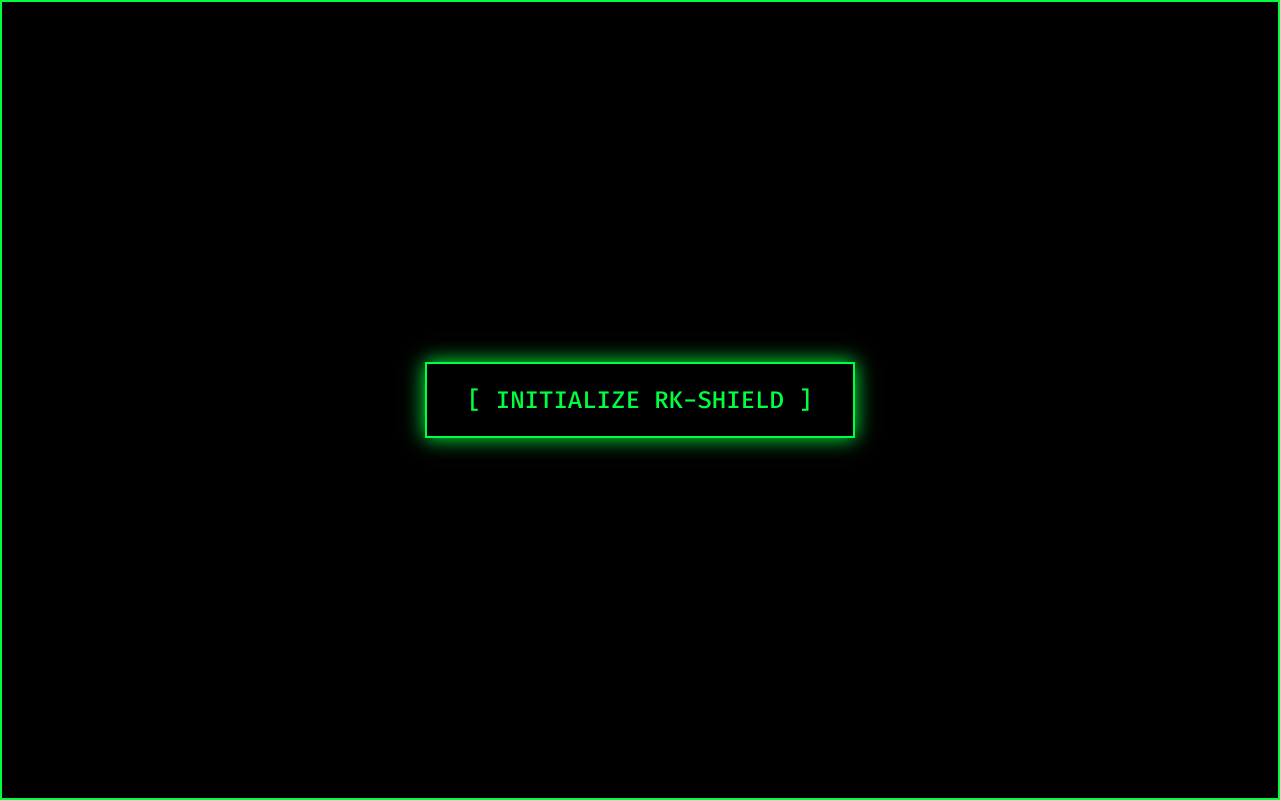
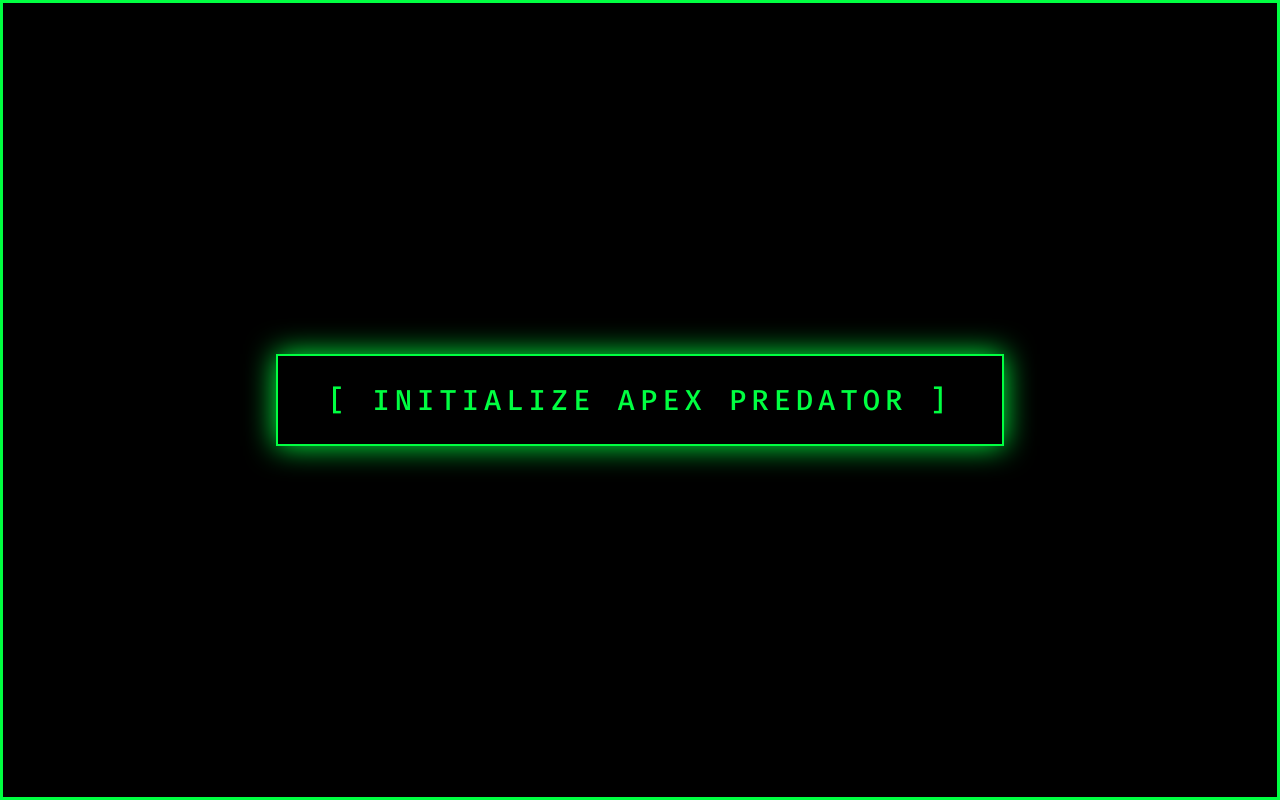
Before and after one commit to kumedofficial407-blip/rk-shield, a plain HTML site: page index.html in a window 1280 px wide. Shown: the top 800 px of the page. Drawn offline with Linux system fonts and the light colour scheme; no server answers.

Commit message:
Update index.html for APEX PREDATOR v12.0

```diff
--- a/index.html
+++ b/index.html
@@ -1,107 +1,125 @@
-<l!DOCTYPE html>
+<!DOCTYPE html>
 <html lang="bn">
 <head>
     <meta charset="UTF-8">
     <meta name="viewport" content="width=device-width, initial-scale=1.0">
-    <title>RK-SHIELD | GOD MODE v11.0</title>
+    <title>RK-SHIELD | APEX PREDATOR v12.0</title>
     <style>
         @import url('https://fonts.googleapis.com/css2?family=Fira+Code:wght@300;500;700&display=swap');
-        :root { --neon: #00ff41; --bg: #000; --danger: #ff003c; --gold: #ffd700; --blue: #00d4ff; }
+        :root { --neon-green: #00ff41; --danger-red: #ff003c; --bg-black: #000; --panel-bg: rgba(10, 10, 10, 0.95); --electric-blue: #00d4ff; }
         * { margin: 0; padding: 0; box-sizing: border-box; cursor: crosshair; }
-        body { background: var(--bg); color: white; font-family: 'Fira Code', monospace; overflow-x: hidden; }
-        canvas { position: fixed; top: 0; left: 0; z-index: -1; opacity: 0.15; }
+        body { background: var(--bg-black); color: white; font-family: 'Fira Code', monospace; overflow-x: hidden; }
+        canvas { position: fixed; top: 0; left: 0; z-index: -1; opacity: 0.12; }
 
-        /* এন্ট্রি স্ক্রিন */
-        #auth-overlay { position: fixed; top: 0; left: 0; width: 100%; height: 100%; background: #000; z-index: 9999; display: flex; align-items: center; justify-content: center; border: 2px solid var(--neon); }
-        .auth-btn { padding: 20px 40px; border: 2px solid var(--neon); color: var(--neon); font-size: 1.5rem; background: transparent; font-family: 'Fira Code'; box-shadow: 0 0 20px var(--neon); animation: pulse 1s infinite; cursor: pointer; }
+        /* সিস্টেম অথেন্টিকেশন স্ক্রিন */
+        #auth-overlay { position: fixed; top: 0; left: 0; width: 100%; height: 100%; background: #000; z-index: 9999; display: flex; align-items: center; justify-content: center; text-align: center; border: 3px solid var(--neon-green); box-sizing: border-box; }
+        .auth-btn { padding: 25px 50px; border: 2px solid var(--neon-green); color: var(--neon-green); font-size: 1.8rem; background: transparent; font-family: 'Fira Code'; box-shadow: 0 0 30px var(--neon-green); animation: pulse 1s infinite; cursor: pointer; text-transform: uppercase; letter-spacing: 5px; }
 
-        header { padding: 30px; text-align: center; border-bottom: 2px solid var(--neon); background: rgba(0,0,0,0.9); box-shadow: 0 0 30px var(--neon); }
-        .glitch-title { font-size: 2.5rem; color: var(--neon); text-shadow: 2px 2px var(--danger); animation: flicker 2s infinite; }
+        header { padding: 30px; text-align: center; border-bottom: 2px solid var(--neon-green); background: rgba(0,0,0,0.9); box-shadow: 0 0 30px var(--neon-green); z-index: 100; position: relative; }
+        .glitch-title { font-size: 3rem; color: var(--neon-green); text-shadow: 3px 3px var(--danger-red); animation: flicker 3s infinite; }
+        .status-bar { background: var(--danger-red); color: white; padding: 5px; font-size: 0.8rem; text-transform: uppercase; font-weight: bold; }
 
-        main { padding: 20px; max-width: 1400px; margin: auto; display: grid; grid-template-columns: repeat(auto-fit, minmax(320px, 1fr)); gap: 25px; }
+        main { padding: 25px; max-width: 1600px; margin: auto; display: grid; grid-template-columns: repeat(auto-fit, minmax(350px, 1fr)); gap: 25px; position: relative; z-index: 10; }
 
-        .panel { background: rgba(10, 10, 10, 0.95); border: 1px solid #333; padding: 25px; border-radius: 12px; transition: 0.4s; position: relative; overflow: hidden; }
-        .panel:hover { border-color: var(--neon); box-shadow: 0 0 20px rgba(0,255,65,0.2); transform: translateY(-5px); }
-        .panel h2 { color: var(--neon); font-size: 1.2rem; margin-bottom: 20px; text-transform: uppercase; letter-spacing: 2px; border-bottom: 1px solid #222; padding-bottom: 10px; }
+        .panel { background: var(--panel-bg); border: 1px solid #222; padding: 25px; border-radius: 15px; transition: 0.4s; position: relative; overflow: hidden; }
+        .panel:hover { border-color: var(--neon-green); box-shadow: 0 0 25px rgba(0,255,65,0.2); transform: translateY(-5px); }
+        .panel h2 { color: var(--neon-green); font-size: 1.3rem; margin-bottom: 20px; text-transform: uppercase; letter-spacing: 2px; border-bottom: 1px solid #222; padding-bottom: 10px; display: flex; align-items: center; }
+        .panel h2::before { content: '>'; margin-right: 10px; animation: blink 1s infinite; }
 
-        /* সাবস্ক্রিপশন টেবিল */
-        .sub-container { grid-column: 1 / -1; display: grid; grid-template-columns: repeat(auto-fit, minmax(280px, 1fr)); gap: 20px; margin-top: 20px; }
-        .card { background: #0a0a0a; border: 1px solid #222; padding: 30px; border-radius: 15px; text-align: center; position: relative; }
-        .card.pro { border-color: var(--gold); box-shadow: 0 0 15px rgba(255, 215, 0, 0.2); }
-        .card h3 { font-size: 1.5rem; margin-bottom: 15px; color: var(--blue); }
-        .card.pro h3 { color: var(--gold); }
-        .price { font-size: 2rem; font-weight: bold; margin: 15px 0; color: #fff; }
-        .btn-sub { width: 100%; padding: 12px; background: var(--neon); color: #000; border: none; font-weight: bold; border-radius: 5px; cursor: pointer; margin-top: 20px; }
-        .btn-sub:hover { background: #fff; box-shadow: 0 0 20px #fff; }
+        /* বিপজ্জনক সিস্টেম: Ransomware Simulator */
+        .ransom-box { border: 2px solid var(--danger-red); padding: 15px; background: rgba(255, 0, 60, 0.1); border-radius: 8px; text-align: center; }
+        .ransom-text { color: var(--danger-red); font-weight: bold; font-size: 1.1rem; animation: textPulse 1s infinite; }
+        .timer { font-size: 2rem; color: #fff; margin: 10px 0; font-weight: bold; }
 
-        /* রাডার */
-        .radar-box { width: 150px; height: 150px; border: 2px solid var(--neon); border-radius: 50%; margin: 20px auto; position: relative; overflow: hidden; }
-        .radar-line { position: absolute; top: 50%; left: 50%; width: 50%; height: 2px; background: var(--neon); transform-origin: left; animation: rotate 3s linear infinite; }
+        /* প্রগ্রেস বার */
+        .progress-bar-container { width: 100%; background: #222; height: 12px; border-radius: 6px; overflow: hidden; margin-top: 15px; }
+        .progress-bar-fill { height: 100%; background: var(--neon-green); width: 0%; transition: width 0.1s; }
 
+        /* পোর্ট স্ক্যানার অ্যানিমেশন */
+        .scanner-circle { width: 120px; height: 120px; border: 2px solid var(--electric-blue); border-radius: 50%; margin: 20px auto; position: relative; }
+        .scanner-line { position: absolute; top: 50%; left: 50%; width: 50%; height: 2px; background: var(--electric-blue); transform-origin: left; animation: rotate 2s linear infinite; }
+
+        /* লিডারবোর্ড */
+        .leaderboard-row { display: flex; justify-content: space-between; padding: 8px 0; border-bottom: 1px solid #222; font-size: 0.9rem; }
+        .rank { color: var(--neon-green); font-weight: bold; }
+
+        /* হিডেন অ্যাডমিন বাটন */
+        #hidden-admin { position: fixed; bottom: 10px; right: 10px; width: 10px; height: 10px; background: transparent; cursor: pointer; z-index: 1000; }
+        #hidden-admin:hover { background: rgba(255,255,255,0.1); }
+
+        footer { text-align: center; padding: 40px; border-top: 1px solid #222; margin-top: 50px; background: rgba(0,0,0,0.9); position: relative; z-index: 10; }
+
+        /* অ্যানিমেশনসমূহ */
+        @keyframes pulse { 0%, 100% { transform: scale(1); } 50% { transform: scale(1.05); } }
+        @keyframes flicker { 0%, 100% { opacity: 1; } 50% { opacity: 0.8; } 80% { opacity: 0.9; } }
+        @keyframes blink { 50% { opacity: 0; } }
         @keyframes rotate { from { transform: rotate(0deg); } to { transform: rotate(360deg); } }
-        @keyframes pulse { 0%, 100% { transform: scale(1); } 50% { transform: scale(1.05); } }
-        @keyframes flicker { 0%, 100% { opacity: 1; } 50% { opacity: 0.8; } }
+        @keyframes textPulse { 0%, 100% { opacity: 1; } 50% { opacity: 0.5; } }
+
+        @media (max-width: 768px) { .glitch-title { font-size: 2.2rem; } main { grid-template-columns: 1fr; } }
     </style>
 </head>
 <body>
 
-    <div id="auth-overlay" onclick="bootSystem()">
-        <button class="auth-btn">[ INITIALIZE RK-SHIELD ]</button>
+    <div id="auth-overlay" onclick="bootApexSystem()">
+        <button class="auth-btn">[ INITIALIZE APEX PREDATOR ]</button>
     </div>
 
     <canvas id="matrix"></canvas>
 
+    <div class="status-bar">
+        <marquee>⚠️ SYSTEM: APEX PREDATOR V12.0 ACTIVE | 🌐 MONITORING TRAFFIC ON kumedofficial.online | 🔴 ENCRYPTION: SECURE | 📡 RECONNAISSANCE NODES: ONLINE</marquee>
+    </div>
+
     <header>
-        <h1 class="glitch-title">RK-SHIELD ULTIMATE</h1>
-        <p style="font-size: 0.8rem; margin-top: 10px; color: #aaa;">CORE ENGINE v11.0 | SECURE NODES ACTIVE</p>
+        <h1 class="glitch-title">RK-SHIELD APEX</h1>
+        <p style="font-size: 0.9rem; margin-top: 10px; color: #aaa;">DOMINATION THROUGH INTELLIGENCE</p>
     </header>
 
     <main>
-        <section class="panel">
-            <h2>Live Intelligence</h2>
-            <p style="margin-bottom: 10px;">IP: <span id="ip" style="color:var(--neon)">Scanning...</span></p>
-            <p style="margin-bottom: 10px;">LOC: <span id="loc">Wait...</span></p>
-            <p>ISP: <span id="isp">Wait...</span></p>
-            <div class="radar-box"><div class="radar-line"></div></div>
+l        <section class="panel">
+            <h2>Dominance Control</h2>
+            <div class="ransom-box">
+                <p class="ransom-text">Target Encryption in Progress</p>
+                <div class="timer" id="countdown">05:00:00</div>
+                <p style="font-size: 0.7rem; color: #aaa;">[ STATUS: DEPLOYING PAYLOAD ]</p>
+            </div>
+            <div class="progress-bar-container"><div class="progress-bar-fill" id="ransom-progress"></div></div>
         </section>
 
         <section class="panel">
-            <h2>System Logs</h2>
-            <div id="logs" style="font-size: 0.8rem; height: 220px; overflow-y: hidden; color: #00ff00;"></div>
+            <h2>Core Execution Logs</h2>
+            <div id="logs" style="font-size: 0.8rem; height: 230px; overflow-y: hidden; color: #00ff00; background: black; padding: 10px; border-radius: 8px;"></div>
         </section>
 
-        <div class="sub-container">
-            <div class="card">
-                <h3>BASIC SHIELD</h3>
-                <div class="price">৳ 500<span style="font-size: 0.8rem;">/mo</span></div>
-                <p>• Web Reconnaissance<br>• Vulnerability Scan</p>
-                <button class="btn-sub" onclick="alert('Contact RK for Basic Access')">SELECT PLAN</button>
+        <section class="panel">
+            <h2>Network Recon</h2>
+            <div class="info-row" style="display:flex; justify-content:space-between; margin-bottom:10px;"><span style="color:var(--neon-green)">Target IP:</span> <span id="ip">Scanning...</span></div>
+            <div class="scanner-circle"><div class="scanner-line"></div></div>
+            <p style="text-align:center; font-size:0.8rem; color:var(--electric-blue);">Scanning Open Ports...</p>
+        </section>
+
+        <section class="panel">
+            <h2>Apex Predator Rankings</h2>
+            <div id="leaderboard">
+                <div class="leaderboard-row"><span class="rank">#1</span><span>RK_Shield</span><span style="color:var(--neon-green);">10.5M pts</span></div>
+                <div class="leaderboard-row"><span class="rank" style="color:#aaa">#2</span><span>Silent_Ghost</span><span style="color:#aaa">8.2M pts</span></div>
+                <div class="leaderboard-row"><span class="rank" style="color:#aaa">#3</span><span>Shadow_Walker</span><span style="color:#aaa">5.1M pts</span></div>
             </div>
-            <div class="card pro">
-                <h3>ULTRA ELITE</h3>
-                <div class="price">৳ 1500<span style="font-size: 0.8rem;">/mo</span></div>
-                <p>• Dark Web Monitoring<br>• 24/7 Threat Hunting</p>
-                <button class="btn-sub" style="background:var(--gold)" onclick="alert('Contact RK for Elite Access')">UPGRADE NOW</button>
-            </div>
-            <div class="card">
-                <h3>BUSINESS PRO</h3>
-                <div class="price">৳ 5000<span style="font-size: 0.8rem;">/mo</span></div>
-                <p>• Full Infrastructure Audit<br>• Incident Response</p>
-                <button class="btn-sub" onclick="alert('Contact RK for Enterprise')">CONTACT SALES</button>
-            </div>
-        </div>
+        </section>
     </main>
 
-    <footer style="text-align: center; padding: 40px; border-top: 1px solid #222; margin-top: 50px;">
-        <p>© 2026 kumedofficial.online | RK-SHIELD GLOBAL SECURITY</p>
+    <div id="hidden-admin" onclick="alert('ADMIN ACCESS REQUIRED!')"></div>
+
+    <footer onclick="playWarning()">
+        <p>© 2026 kumedofficial.online | RK-SHIELD GLOBAL DOMINATION</p>
+        <p style="font-size: 0.7rem; color: var(--danger-red); margin-top: 10px; animation: flicker 1s infinite;">[ SECURE ACCESS GRANTED ]</p>
     </footer>
 
     <script>
         // আইপি ডাটা
         fetch('https://ipapi.co/json/').then(res => res.json()).then(data => {
             document.getElementById('ip').innerText = data.ip;
-            document.getElementById('loc').innerText = data.city + ", " + data.country_name;
-            document.getElementById('isp').innerText = data.org;
         });
 
         // ম্যাট্রিক্স রেইন
@@ -120,24 +138,45 @@
         setInterval(draw, 50);
 
         // সিস্টেম বুট ও ভয়েস
-        function bootSystem() {
+        function bootApexSystem() {
             document.getElementById('auth-overlay').style.display = 'none';
-            const msg = new SpeechSynthesisUtterance("Welcome RK. God Mode Initialized. All systems are under your control on kumed official dot online.");
-            msg.rate = 0.9; msg.pitch = 0.8;
+
+            // মেইন ভয়েস
+            const msg = new SpeechSynthesisUtterance("Welcome RK. Apex Predator mode is initialized. All global nodes are under your command on kumed official dot online. Prepare for domination.");
+            msg.rate = 0.85; msg.pitch = 0.7;
             window.speechSynthesis.speak(msg);
+
             startLogs();
+            startRansomSim();
         }
 
         // লগস এনিমেশন
         function startLogs() {
             const logsBox = document.getElementById('logs');
-            const phrases = ["> Bypassing Firewall...", "> Accessing Database...", "> Encryption: AES-256 Active", "> Packet Sniffing started...", "> RK-ULTRA v5.0 Loaded.", "> Target Acquired.", "> Status: UNSTOPPABLE"];
+            const phrases = ["> Bypass Firewall [SUCCESS]", "> Root Access: GRANTED", "> Encrypting Target Database...", "> Injecting Apex Payload...", "> Sat Link established.", "> RK-ULTRA V5.0 DEPLOYED.", "> Standing by for command..."];
             setInterval(() => {
                 let p = document.createElement('p');
-                p.innerText = phrases[Math.floor(Math.random()*phrases.length)];
+                p.innerText = "> " + phrases[Math.floor(Math.random()*phrases.length)];
                 logsBox.appendChild(p);
-                if(logsBox.children.length > 10) logsBox.removeChild(logsBox.firstChild);
-            }, 1200);
+                if(logsBox.children.length > 12) logsBox.removeChild(logsBox.firstChild);
+            }, 1000);
+        }
+
+        // Ransomware সিমুলেশন
+        function startRansomSim() {
+            let prog = 0;
+            const bar = document.getElementById('ransom-progress');
+            setInterval(() => {
+                if(prog < 100) { prog += 0.5; bar.style.width = prog + '%'; }
+                else { prog = 0; }
+            }, 100);
+        }
+
+        // ফুটার ক্লিক করলে ওয়ার্নিং ভয়েস
+        function playWarning() {
+            const msg = new SpeechSynthesisUtterance("Warning. Unauthorized access will be traced and destroyed.");
+            msg.rate = 1; msg.pitch = 0.5;
+            window.speechSynthesis.speak(msg);
         }
     </script>
 </body>
```
